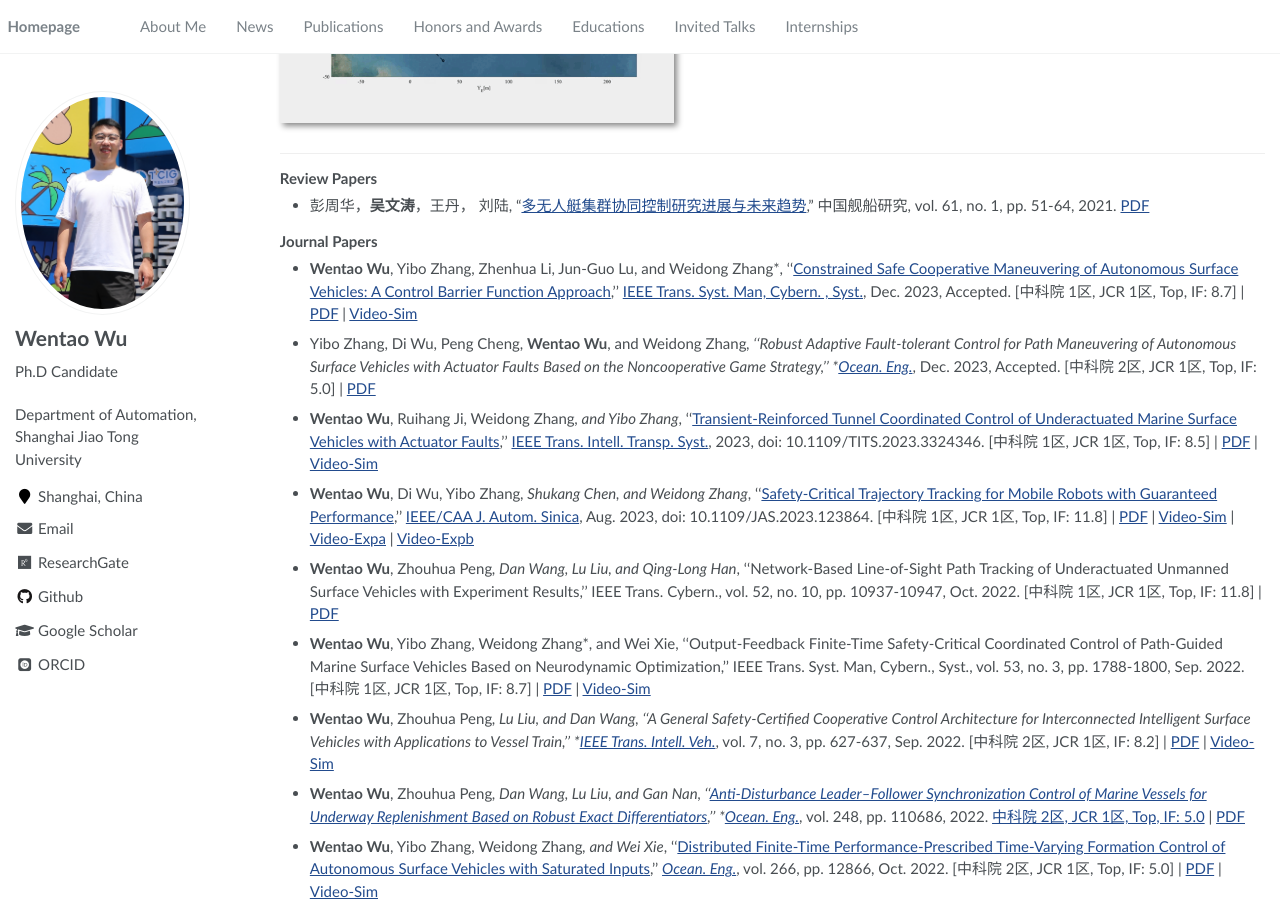
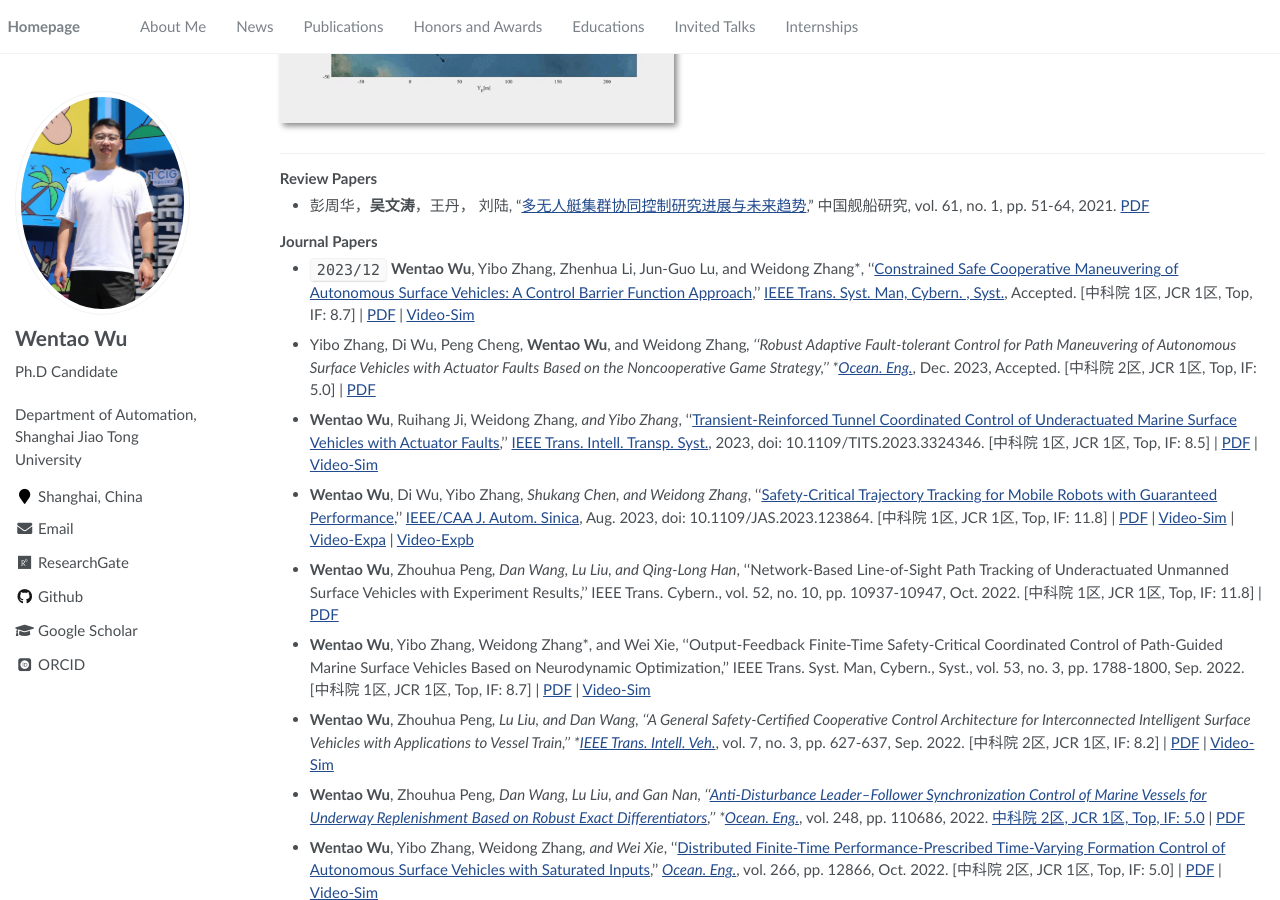
Before and after one commit to wwtsjtu/wwt.github.io, a Jekyll site: the page built from _pages/about.md, in a window 1280 px wide and 900 px high, scrolled down 2667 px. Built offline with Jekyll 4.4.1, drawn with Linux system fonts in a browser that asks for light colours; some web fonts are replaced.

Commit message:
Update about.md

```diff
--- a/_pages/about.md
+++ b/_pages/about.md
@@ -115,7 +115,7 @@ My research interest includes neural machine translation and computer vision. I
 - 彭周华，**吴文涛**，王丹， 刘陆, "[多无人艇集群协同控制研究进展与未来趋势](http://zgjcyj.xml-journal.net/cn/article/doi/10.19693/j.issn.1673-3185.01923)," 中国舰船研究, vol. 61, no. 1, pp. 51-64, 2021. [PDF](/assets/papers/ZWHX/J-核心-2020-Pengzhouhua-中国舰船研究.pdf)
 
 ### Journal Papers
-- **Wentao Wu**, Yibo Zhang, Zhenhua Li, Jun-Guo Lu, and Weidong Zhang*, ''[Constrained Safe Cooperative Maneuvering of Autonomous Surface Vehicles: A Control Barrier Function Approach](),'' [IEEE Trans. Syst. Man, Cybern. , Syst.](https://ieeexplore.ieee.org/xpl/RecentIssue.jsp?punumber=6221021), Dec. 2023, Accepted. [中科院 1区, JCR 1区, Top, IF: 8.7] \| [PDF](/assets/papers/SCI/WuWentao-2023-IEEE-TSMCA.pdf) \| [Video-Sim](/assets/Video/Video-Sim/WuWentao-2023-IEEE-TSMCA.mp4)
+- ``2023/12`` **Wentao Wu**, Yibo Zhang, Zhenhua Li, Jun-Guo Lu, and Weidong Zhang*, ''[Constrained Safe Cooperative Maneuvering of Autonomous Surface Vehicles: A Control Barrier Function Approach](),'' [IEEE Trans. Syst. Man, Cybern. , Syst.](https://ieeexplore.ieee.org/xpl/RecentIssue.jsp?punumber=6221021), Accepted. [中科院 1区, JCR 1区, Top, IF: 8.7] \| [PDF](/assets/papers/SCI/WuWentao-2023-IEEE-TSMCA.pdf) \| [Video-Sim](/assets/Video/Video-Sim/WuWentao-2023-IEEE-TSMCA.mp4)
 
 - Yibo Zhang, Di Wu, Peng Cheng, **Wentao Wu**, and Weidong Zhang*, ''Robust Adaptive Fault-tolerant Control for Path Maneuvering of Autonomous Surface Vehicles with Actuator Faults Based on the Noncooperative Game Strategy,'' *[Ocean. Eng.](https://www.sciencedirect.com/journal/ocean-engineering)*, Dec. 2023, Accepted. [中科院 2区, JCR 1区, Top, IF: 5.0] \| [PDF]()
 
```
